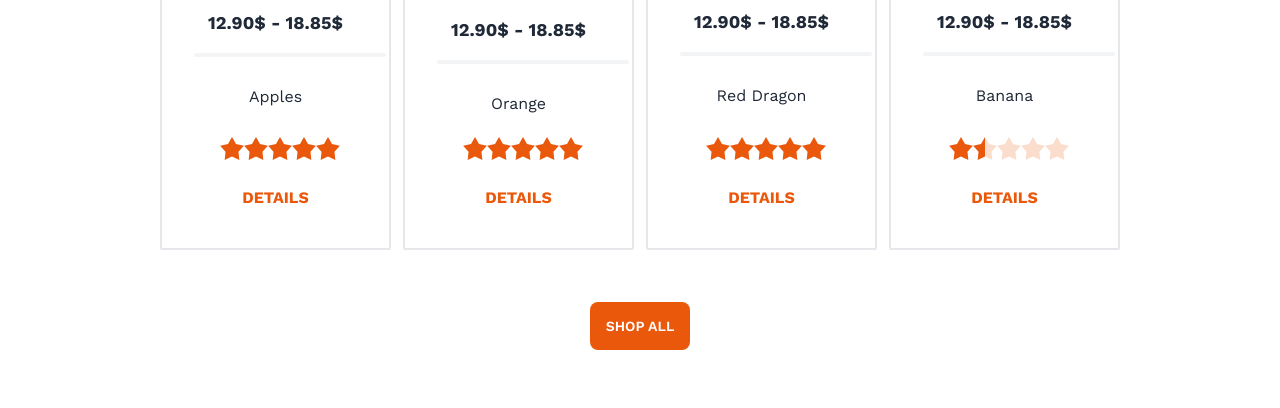
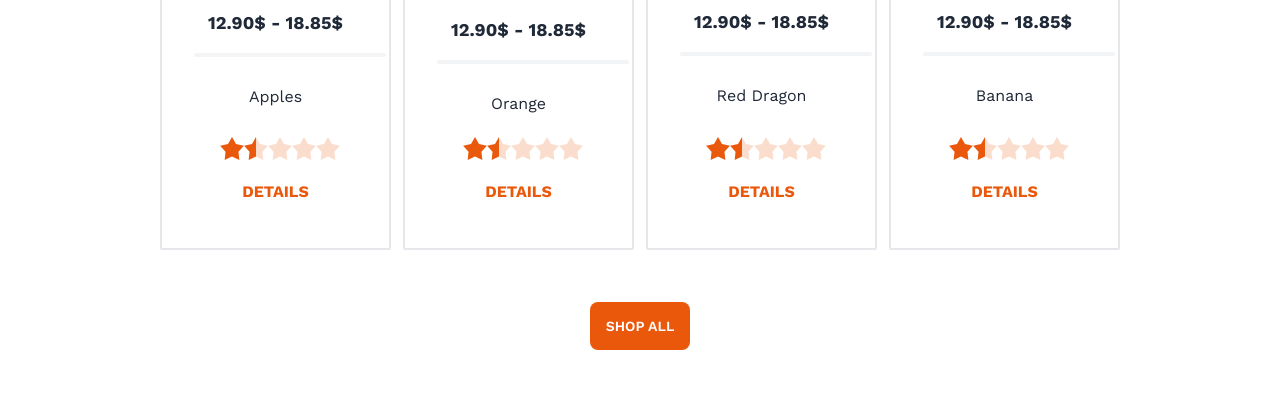
Before and after one commit to Ashraful-93/Programming-Hero-Third-Assignment, a plain HTML site: page index.html in a window 1280 px wide. Shown: the part 1260-1668 px from the top of the page. Drawn offline with nearby package versions, Linux system fonts and the light colour scheme.

Commit message:
bonus section final touch

```diff
--- a/index.html
+++ b/index.html
@@ -283,22 +283,24 @@
                       <p class="pt-3">Apples</p>
 
                       <div class="rating rating-md rating-half pt-3">
-                        <input type="radio" name="rating-10" class="rating-hidden" />
-                        <input type="radio" name="rating-10" class="bg-orange-600 mask mask-star-2 mask-half-1" />
-                        <input type="radio" name="rating-10" class="bg-orange-600 mask mask-star-2 mask-half-2" />
+                        <input type="radio" name="rating-11" class="rating-hidden" />
+                        <input type="radio" name="rating-11" class="bg-orange-600 mask mask-star-2 mask-half-1" />
+                        <input type="radio" name="rating-11" class="bg-orange-600 mask mask-star-2 mask-half-2" checked/>
 
-                        <input type="radio" name="rating-10" class="bg-orange-600 mask mask-star-2 mask-half-1" checked />
-                        <input type="radio" name="rating-10" class="bg-orange-600 mask mask-star-2 mask-half-2" />
-                        <input type="radio" name="rating-10" class="bg-orange-600 mask mask-star-2 mask-half-1" />
-                        <input type="radio" name="rating-10" class="bg-orange-600 mask mask-star-2 mask-half-2" />
-                        <input type="radio" name="rating-10" class="bg-orange-600 mask mask-star-2 mask-half-1" />
-                        <input type="radio" name="rating-10" class="bg-orange-600 mask mask-star-2 mask-half-2" />
-                        <input type="radio" name="rating-10" class="bg-orange-600 mask mask-star-2 mask-half-1" />
-                        <input type="radio" name="rating-10" class="bg-orange-600 mask mask-star-2 mask-half-2" />
+                        <input type="radio" name="rating-11" class="bg-orange-600 mask mask-star-2 mask-half-1" checked />
+                        <input type="radio" name="rating-11" class="bg-orange-600 mask mask-star-2 mask-half-2" />
+                        <input type="radio" name="rating-11" class="bg-orange-600 mask mask-star-2 mask-half-1" />
+                        <input type="radio" name="rating-11" class="bg-orange-600 mask mask-star-2 mask-half-2" />
+                        <input type="radio" name="rating-11" class="bg-orange-600 mask mask-star-2 mask-half-1" />
+                        <input type="radio" name="rating-11" class="bg-orange-600 mask mask-star-2 mask-half-2" />
+                        <input type="radio" name="rating-11" class="bg-orange-600 mask mask-star-2 mask-half-1" />
+                        <input type="radio" name="rating-11" class="bg-orange-600 mask mask-star-2 mask-half-2" />
                       </div>
 
+
+
                      <!-- Open the modal using ID.showModal() method -->
-                     <button class="btn bg-white border-none text-orange-600 text-base font-bold pt-3" onclick="my_modal_2.showModal()">Details</button>
+                     <button class="btn p-3 bg-white border-none text-orange-600 text-base font-bold pt-3" onclick="my_modal_2.showModal()">Details</button>
                      <dialog id="my_modal_2" class="modal modal-bottom sm:modal-middle">
                        <form method="dialog" class="modal-box">
 
@@ -325,10 +327,12 @@
                                 <input type="radio" name="rating-10" class="bg-orange-600 mask mask-star-2 mask-half-1" />
                                 <input type="radio" name="rating-10" class="bg-orange-600 mask mask-star-2 mask-half-2" />
                               </div>
+
                            <div class="modal-action">
 
-                              <button class="btn">Buy Now</button>
-                              <button class="btn">Close</button>
+
+                              <button class="btn outline bg-none  outline-orange-600 text-orange-600">Close</button>
+                              <button class="btn text-center bg-orange-600 border-none text-white hover:text-black">Buy Now</button>
                            </div>
                         </form>
                    </dialog>
@@ -346,24 +350,24 @@
                       <p class="pt-3">Orange</p>
 
                       <div class="rating rating-md rating-half pt-3">
-                        <input type="radio" name="rating-10" class="rating-hidden" />
-                        <input type="radio" name="rating-10" class="bg-orange-600 mask mask-star-2 mask-half-1" />
-                        <input type="radio" name="rating-10" class="bg-orange-600 mask mask-star-2 mask-half-2" />
+                        <input type="radio" name="rating-12" class="rating-hidden" />
+                        <input type="radio" name="rating-12" class="bg-orange-600 mask mask-star-2 mask-half-1" />
+                        <input type="radio" name="rating-12" class="bg-orange-600 mask mask-star-2 mask-half-2" />
 
-                        <input type="radio" name="rating-10" class="bg-orange-600 mask mask-star-2 mask-half-1" checked />
-                        <input type="radio" name="rating-10" class="bg-orange-600 mask mask-star-2 mask-half-2" />
-                        <input type="radio" name="rating-10" class="bg-orange-600 mask mask-star-2 mask-half-1" />
-                        <input type="radio" name="rating-10" class="bg-orange-600 mask mask-star-2 mask-half-2" />
-                        <input type="radio" name="rating-10" class="bg-orange-600 mask mask-star-2 mask-half-1" />
-                        <input type="radio" name="rating-10" class="bg-orange-600 mask mask-star-2 mask-half-2" />
-                        <input type="radio" name="rating-10" class="bg-orange-600 mask mask-star-2 mask-half-1" />
-                        <input type="radio" name="rating-10" class="bg-orange-600 mask mask-star-2 mask-half-2" />
+                        <input type="radio" name="rating-12" class="bg-orange-600 mask mask-star-2 mask-half-1" checked />
+                        <input type="radio" name="rating-12" class="bg-orange-600 mask mask-star-2 mask-half-2" />
+                        <input type="radio" name="rating-12" class="bg-orange-600 mask mask-star-2 mask-half-1" />
+                        <input type="radio" name="rating-12" class="bg-orange-600 mask mask-star-2 mask-half-2" />
+                        <input type="radio" name="rating-12" class="bg-orange-600 mask mask-star-2 mask-half-1" />
+                        <input type="radio" name="rating-12" class="bg-orange-600 mask mask-star-2 mask-half-2" />
+                        <input type="radio" name="rating-12" class="bg-orange-600 mask mask-star-2 mask-half-1" />
+                        <input type="radio" name="rating-12" class="bg-orange-600 mask mask-star-2 mask-half-2" />
                       </div>
 
                       <div>
 
                          <!-- Open the modal using ID.showModal() method -->
-                         <button class="btn bg-white border-none text-orange-600 text-base font-bold pt-3" onclick="my_modal_4.showModal()">Details</button>
+                         <button class="btn p-3 bg-white border-none text-orange-600 text-base font-bold pt-3" onclick="my_modal_4.showModal()">Details</button>
                           <dialog id="my_modal_4" class="modal modal-bottom sm:modal-middle">
                             <form method="dialog" class="modal-box">
                                 <div class="card bg-white rounded-sm border-1 mb-3">
@@ -391,8 +395,8 @@
                                       </div>
                                 <div class="modal-action">
 
-                                   <button class="btn">Buy Now</button>
-                                   <button class="btn">Close</button>
+                                    <button class="btn outline bg-none  outline-orange-600 text-orange-600">Close</button>
+                                    <button class="btn bg-orange-600 border-none text-white hover:text-black">Buy Now</button>
                                 </div>
                              </form>
                         </dialog>
@@ -413,24 +417,23 @@
                       <h2 class="text-lg font-bold">12.90$ - 18.85$</h2>
                     <hr class="w-48 h-1 mx-auto my-2 bg-gray-100 border-0 rounded dark:bg-gray-700">
                       <p class="pt-3">Red Dragon</p>
+                      <div class="rating rating-md rating-half pt-3">
+                        <input type="radio" name="rating-13" class="rating-hidden" />
+                        <input type="radio" name="rating-13" class="bg-orange-600 mask mask-star-2 mask-half-1" />
+                        <input type="radio" name="rating-13" class="bg-orange-600 mask mask-star-2 mask-half-2" />
 
-                      <div class="rating rating-md rating-half pt-3">
-                        <input type="radio" name="rating-10" class="rating-hidden" />
-                        <input type="radio" name="rating-10" class="bg-orange-600 mask mask-star-2 mask-half-1" />
-                        <input type="radio" name="rating-10" class="bg-orange-600 mask mask-star-2 mask-half-2" />
-
-                        <input type="radio" name="rating-10" class="bg-orange-600 mask mask-star-2 mask-half-1" checked />
-                        <input type="radio" name="rating-10" class="bg-orange-600 mask mask-star-2 mask-half-2" />
-                        <input type="radio" name="rating-10" class="bg-orange-600 mask mask-star-2 mask-half-1" />
-                        <input type="radio" name="rating-10" class="bg-orange-600 mask mask-star-2 mask-half-2" />
-                        <input type="radio" name="rating-10" class="bg-orange-600 mask mask-star-2 mask-half-1" />
-                        <input type="radio" name="rating-10" class="bg-orange-600 mask mask-star-2 mask-half-2" />
-                        <input type="radio" name="rating-10" class="bg-orange-600 mask mask-star-2 mask-half-1" />
-                        <input type="radio" name="rating-10" class="bg-orange-600 mask mask-star-2 mask-half-2" />
+                        <input type="radio" name="rating-13" class="bg-orange-600 mask mask-star-2 mask-half-1" checked />
+                        <input type="radio" name="rating-13" class="bg-orange-600 mask mask-star-2 mask-half-2" />
+                        <input type="radio" name="rating-13" class="bg-orange-600 mask mask-star-2 mask-half-1" />
+                        <input type="radio" name="rating-13" class="bg-orange-600 mask mask-star-2 mask-half-2" />
+                        <input type="radio" name="rating-13" class="bg-orange-600 mask mask-star-2 mask-half-1" />
+                        <input type="radio" name="rating-13" class="bg-orange-600 mask mask-star-2 mask-half-2" />
+                        <input type="radio" name="rating-13" class="bg-orange-600 mask mask-star-2 mask-half-1" />
+                        <input type="radio" name="rating-13" class="bg-orange-600 mask mask-star-2 mask-half-2" />
                       </div>
 
                       <!-- Open the modal using ID.showModal() method -->
-                      <button class="btn bg-white border-none text-orange-600 text-base font-bold pt-3" onclick="my_modal_6.showModal()">Details</button>
+                      <button class="btn p-3 bg-white border-none text-orange-600 text-base font-bold pt-3" onclick="my_modal_6.showModal()">Details</button>
                       <dialog id="my_modal_6" class="modal modal-bottom sm:modal-middle">
                         <form method="dialog" class="modal-box">
                             <div class="card bg-white rounded-sm border-1 mb-3">
@@ -456,10 +459,12 @@
                                     <input type="radio" name="rating-10" class="bg-orange-600 mask mask-star-2 mask-half-1" />
                                     <input type="radio" name="rating-10" class="bg-orange-600 mask mask-star-2 mask-half-2" />
                                   </div>
+
+
                             <div class="modal-action">
 
-                               <button class="btn">Buy Now</button>
-                               <button class="btn">Close</button>
+                                <button class="btn outline bg-none  outline-orange-600 text-orange-600">Close</button>
+                                <button class="btn bg-orange-600 border-none text-white hover:text-black">Buy Now</button>
                             </div>
                          </form>
                     </dialog>
@@ -478,21 +483,21 @@
                       <p class="pt-3">Banana</p>
 
                       <div class="rating rating-md rating-half pt-3">
-                        <input type="radio" name="rating-10" class="rating-hidden" />
-                        <input type="radio" name="rating-10" class="bg-orange-600 mask mask-star-2 mask-half-1" />
-                        <input type="radio" name="rating-10" class="bg-orange-600 mask mask-star-2 mask-half-2" />
+                        <input type="radio" name="rating-14" class="rating-hidden" />
+                        <input type="radio" name="rating-14" class="bg-orange-600 mask mask-star-2 mask-half-1" />
+                        <input type="radio" name="rating-14" class="bg-orange-600 mask mask-star-2 mask-half-2" />
 
-                        <input type="radio" name="rating-10" class="bg-orange-600 mask mask-star-2 mask-half-1" checked />
-                        <input type="radio" name="rating-10" class="bg-orange-600 mask mask-star-2 mask-half-2" />
-                        <input type="radio" name="rating-10" class="bg-orange-600 mask mask-star-2 mask-half-1" />
-                        <input type="radio" name="rating-10" class="bg-orange-600 mask mask-star-2 mask-half-2" />
-                        <input type="radio" name="rating-10" class="bg-orange-600 mask mask-star-2 mask-half-1" />
-                        <input type="radio" name="rating-10" class="bg-orange-600 mask mask-star-2 mask-half-2" />
-                        <input type="radio" name="rating-10" class="bg-orange-600 mask mask-star-2 mask-half-1" />
-                        <input type="radio" name="rating-10" class="bg-orange-600 mask mask-star-2 mask-half-2" />
+                        <input type="radio" name="rating-14" class="bg-orange-600 mask mask-star-2 mask-half-1" checked />
+                        <input type="radio" name="rating-14" class="bg-orange-600 mask mask-star-2 mask-half-2" />
+                        <input type="radio" name="rating-14" class="bg-orange-600 mask mask-star-2 mask-half-1" />
+                        <input type="radio" name="rating-14" class="bg-orange-600 mask mask-star-2 mask-half-2" />
+                        <input type="radio" name="rating-14" class="bg-orange-600 mask mask-star-2 mask-half-1" />
+                        <input type="radio" name="rating-14" class="bg-orange-600 mask mask-star-2 mask-half-2" />
+                        <input type="radio" name="rating-14" class="bg-orange-600 mask mask-star-2 mask-half-1" />
+                        <input type="radio" name="rating-14" class="bg-orange-600 mask mask-star-2 mask-half-2" />
                       </div>
 
-                      <button class="btn bg-white border-none text-orange-600 text-base font-bold pt-3" onclick="my_modal_5.showModal()">Details</button>
+                      <button class="btn p-3 bg-white border-none text-orange-600 text-base font-bold pt-3" onclick="my_modal_5.showModal()">Details</button>
                           <dialog id="my_modal_5" class="modal modal-bottom sm:modal-middle">
                             <form method="dialog" class="modal-box">
                                 <div class="card bg-white rounded-sm border-1 mb-3">
@@ -520,8 +525,8 @@
                                       </div>
                  <div class="modal-action">
                                    <!-- if there is a button in form, it will close the modal -->
-                    <button class="btn">Buy Now</button>
-                    <button class="btn">Close</button>
+                                   <button class="btn outline bg-none outline-orange-600 text-orange-600">Close</button>
+                                   <button class="btn bg-orange-600 border-none text-white hover:text-black">Buy Now</button>
                  </div>
                 </form>
             </dialog>
@@ -530,7 +535,7 @@
             </div>
 
            <div class="text-center mt-10">
-            <button class="btn bg-orange-600 border-none text-white">Shop All</button>
+            <button class="btn bg-orange-600 border-none text-white hover:text-orange-600">Shop All</button>
            </div>
         </section>
 
```
